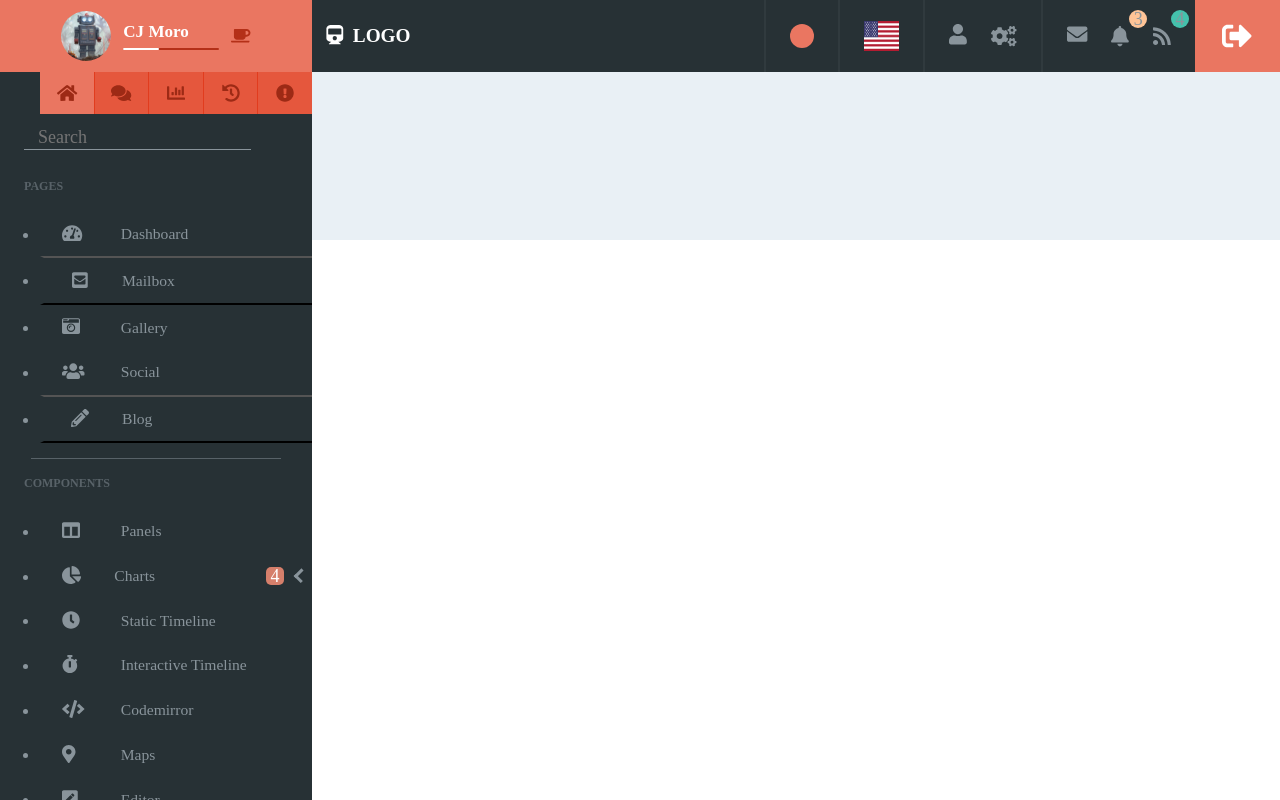
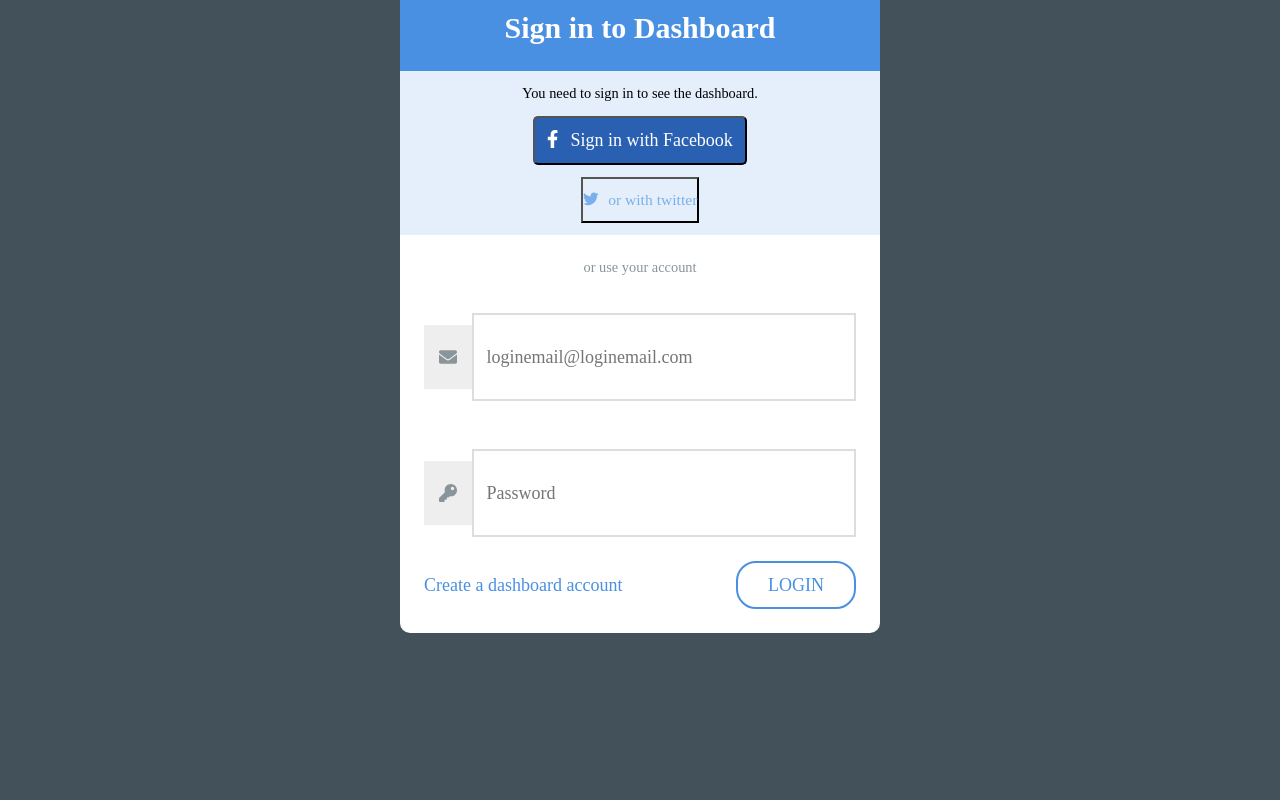
Before and after one commit to serCJm/react-admin-dashboard, a React (Create React App) app: page /login in a window 1280 px wide. Built offline with nearby package versions, Linux system fonts and the light colour scheme.

Commit message:
Set up route handling for login and signup and all others

```diff
--- a/src/App.js
+++ b/src/App.js
@@ -1,9 +1,9 @@
 import React, { Component } from "react";
-import Header from "./layout/Header";
-import Pages from "./layout/Pages/Pages";
 import Lock from "./layout/Pages/Lock";
 import Login from "./layout/Pages/Login";
-import { BrowserRouter, Route } from "react-router-dom";
+import Signup from "./layout/Pages/Signup";
+import Main from "./Main";
+import { BrowserRouter, Route, Switch } from "react-router-dom";
 import { AuthContext } from "./components/Header/auth-context";
 
 class App extends Component {
@@ -27,18 +27,21 @@ class App extends Component {
     if (this.state.authenticated) {
       content = (
         <React.Fragment>
-          <Header
-            sideMenu={this.state.sideMenu}
-            toggleSideMenu={this.toggleSideMenu}
-          />
-          <Pages sideMenu={this.state.sideMenu} />
+          <Switch>
+            <Route exact path="/lock" component={Lock} />
+            <Route exact path="/login" component={Login} />
+            <Route exact path="/signup" component={Signup} />
+            <Route path="/" component={Main} />
+          </Switch>
         </React.Fragment>
       );
     } else {
       content = (
         <React.Fragment>
-          <Route path="/lock" component={Lock} />
-          <Route path="/login" component={Login} />
+          <Switch>
+            <Route exact path="/lock" component={Lock} />
+            <Route path="/" component={Login} />
+          </Switch>
         </React.Fragment>
       );
     }
--- /dev/null
+++ b/src/Main.js
@@ -0,0 +1,29 @@
+import React, { Component } from "react";
+import Header from "./layout/Header";
+import Pages from "./layout/Pages/Pages";
+
+class Main extends Component {
+  state = {
+    sideMenu: false
+  };
+
+  toggleSideMenu = () => {
+    this.setState(prevState => ({
+      sideMenu: !prevState.sideMenu
+    }));
+  };
+
+  render() {
+    return (
+      <React.Fragment>
+        <Header
+          sideMenu={this.state.sideMenu}
+          toggleSideMenu={this.toggleSideMenu}
+        />
+        <Pages sideMenu={this.state.sideMenu} />
+      </React.Fragment>
+    );
+  }
+}
+
+export default Main;
```
